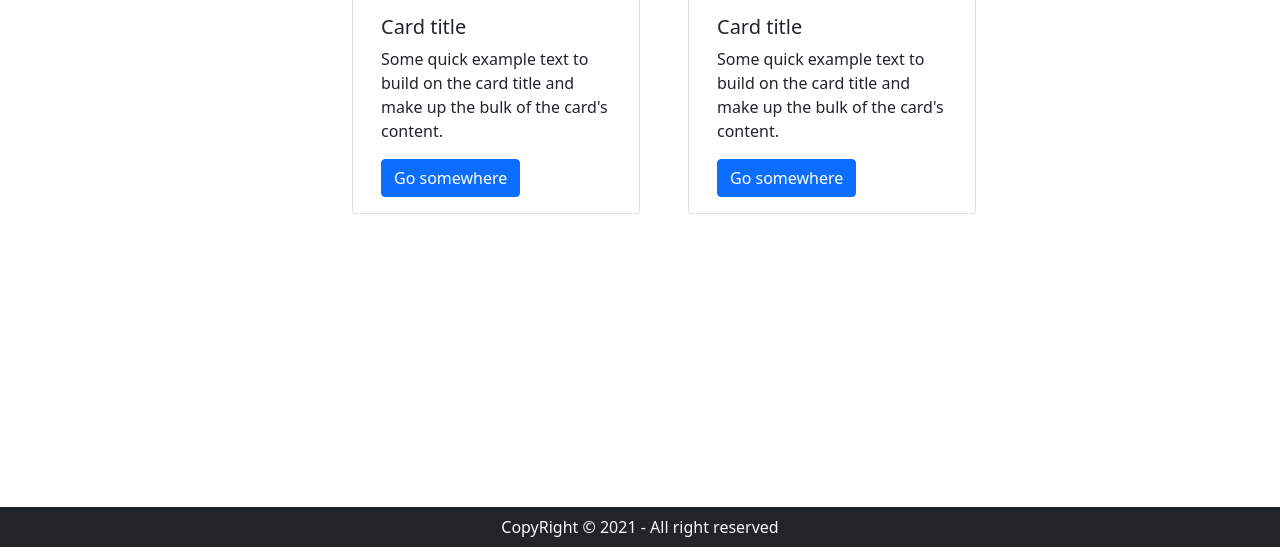
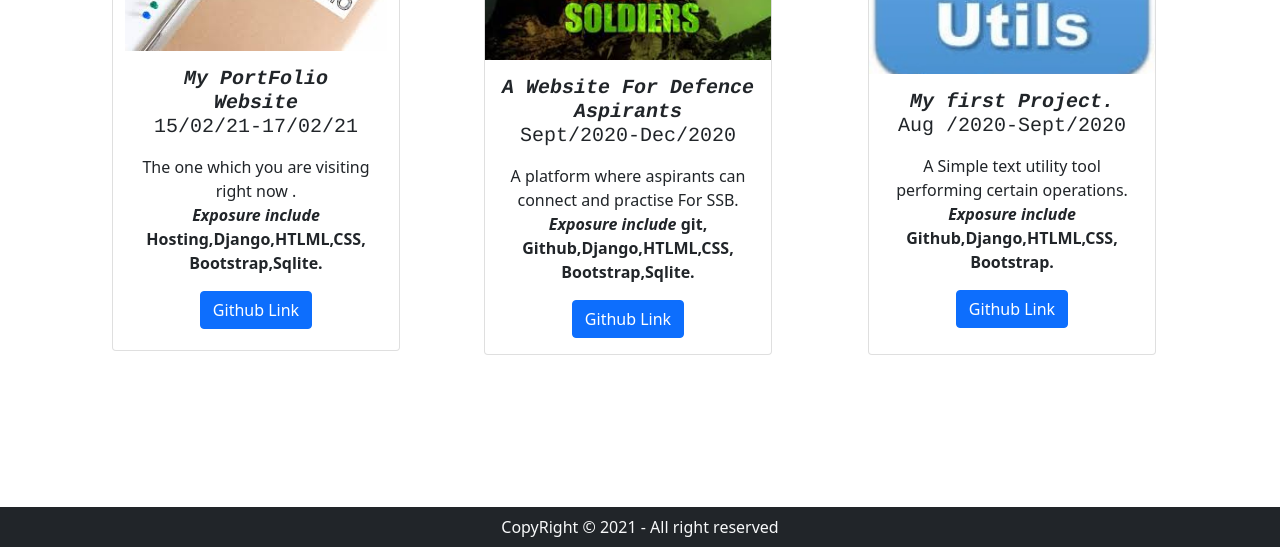
Before and after one commit to unknown-321/protfolio1, a Django app: page /projects/ in a window 1280 px wide. Shown: the part 253-800 px from the top of the page. Run offline with Django 3.2, Linux system fonts and the light colour scheme; some libraries are stand-ins or nearby versions.

Commit message:
second commit

```diff
--- a/templates/projects.html
+++ b/templates/projects.html
@@ -10,7 +10,8 @@
     <!-- Bootstrap CSS -->
     <link href="https://cdn.jsdelivr.net/npm/bootstrap@5.0.0-beta2/dist/css/bootstrap.min.css" rel="stylesheet"
           integrity="sha384-BmbxuPwQa2lc/FVzBcNJ7UAyJxM6wuqIj61tLrc4wSX0szH/Ev+nYRRuWlolflfl" crossorigin="anonymous">
-
+    <link rel="stylesheet"
+  href="https://cdnjs.cloudflare.com/ajax/libs/animate.css/3.5.2/animate.min.css">
     <title>About</title>
 </head>
 <body>
@@ -46,27 +47,48 @@
         </div>
     </div>
 </nav>
-<div class="col d-flex justify-content-center ">
-<div class="row my-5">
+<div class="container">
+<div class="text-center darken-grey-text my-4" style="font-family:courier">
+    <h1 class="animated rollIn"><i><strong> My Projects </strong> </i> </h1>
+
+</div>
+
+</div>
+
+<div class="col d-flex justify-content-center">
+<div class="row my-1">
 
 <div class="card mx-5" style="width: 18rem;">
-  <img src="https://source.unsplash.com/1600x900/?developer
-" class="card-img-top" alt="...">
+  <img src="{% static 'img/port.jpg' %} " class="card-img-top" alt="...">
   <div class="card-body">
-    <h5 class="card-title">Card title</h5>
-    <p class="card-text">Some quick example text to build on the card title and make up the bulk of the card's content.</p>
-    <a href="#" class="btn btn-primary">Go somewhere</a>
+      <h5 class="card-title  text-center"><p class="text-center" style="font-family:courier;"><i><strong>My PortFolio Website </strong></i><br>15/02/21-17/02/21</p></h5>
+      <p class="text-center"> The one which you are visiting right now .<br> <strong><i>Exposure include</i>    Hosting,Django,HTLML,CSS, Bootstrap,Sqlite.</strong></p>
+    <div class="col text-center">
+      <a href="https://github.com/unknown-321/protfolio1" class="btn btn-primary text-center ">Github Link</a>
   </div>
 </div>
+</div>
+</div>
 
-<div class="card" style="width: 18rem;">
-  <img src="https://source.unsplash.com/1600x900/?nature,water
-" class="card-img-top" alt="...">
+<div class="card mx-5" style="width: 18rem;">
+  <img src="{% static 'img/ssb.jpg' %} "class="card-img-top" alt="...">
+ <div class="card-body">
+      <h5 class="card-title  text-center"><p class="text-center" style="font-family:courier;"><i><strong>A Website For Defence Aspirants</strong></i><br> Sept/2020-Dec/2020</p></h5>
+      <p class="text-center"> A platform where aspirants can connect and practise For SSB.<br> <strong><i>Exposure include</i> git, Github,Django,HTLML,CSS, Bootstrap,Sqlite.</strong></p>
+    <div class="col text-center">
+      <a href="https://github.com/unknown-321/ssb4all" class="btn btn-primary text-center ">Github Link</a>
+  </div>
+</div>
+</div>
+    <div class="card mx-5" style="width: 18rem;">
+  <img src="{% static 'img/text.jpg' %} "  class="card-img-top" alt="...">
   <div class="card-body">
-    <h5 class="card-title">Card title</h5>
-    <p class="card-text">Some quick example text to build on the card title and make up the bulk of the card's content.</p>
-    <a href="#" class="btn btn-primary">Go somewhere</a>
+      <h5 class="card-title  text-center"><p class="text-center" style="font-family:courier;"><i><strong>My first Project.</strong></i><br> Aug /2020-Sept/2020</p></h5>
+      <p class="text-center">A Simple text utility tool performing certain operations.<br> <strong><i>Exposure include</i>  Github,Django,HTLML,CSS, Bootstrap.</strong></p>
+    <div class="col text-center">
+      <a href="https://github.com/unknown-321/textutils" class="btn btn-primary text-center ">Github Link</a>
   </div>
+</div>
 </div>
 
 
```
Also changed, not shown: templates/about.html (+8 -4 lines), static/img/port.jpg (added), static/img/ssb.jpg (added), static/img/text.jpg (added), static/img/textutils.jpg (deleted).
